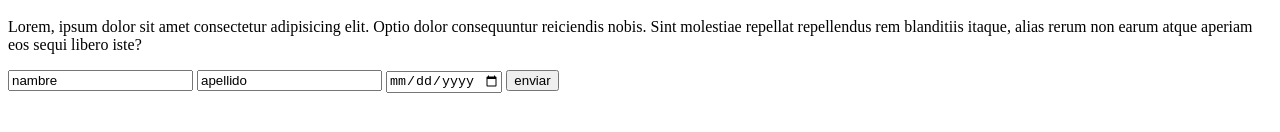
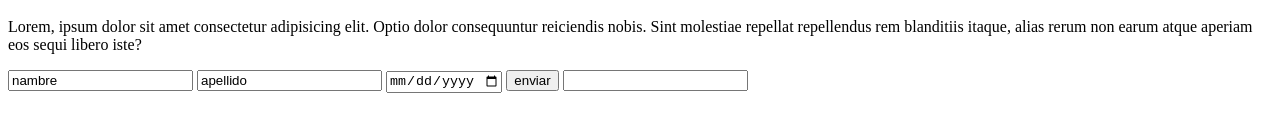
Before and after one commit to Cuatindoy/hello-world-git, a plain HTML site: page index.html in a window 1280 px wide. Shown: the part 176-308 px from the top of the page. Drawn offline with Linux system fonts and the light colour scheme.

Commit message:
se agrego el campo cedula

```diff
--- a/index.html
+++ b/index.html
@@ -35,6 +35,8 @@
       <input type="date" id="start" name="trip-start" value="dia/mes/año" min="0001-01-01" max="30000-12-31">
 
       <input type="button" value="enviar" required />
+
+      <input type="number" value="cedula" required />
     </form>
   </body>
 </html>
```
